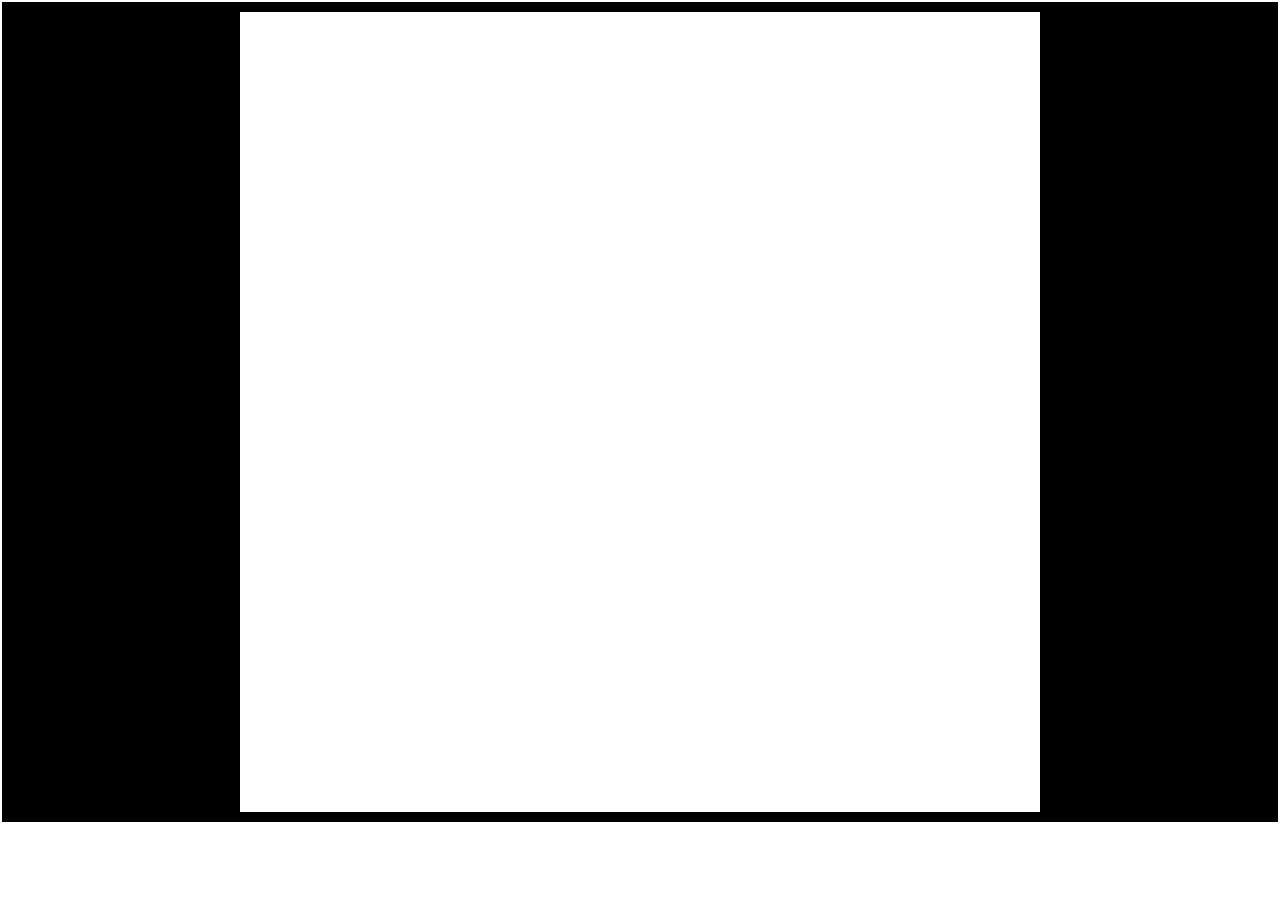
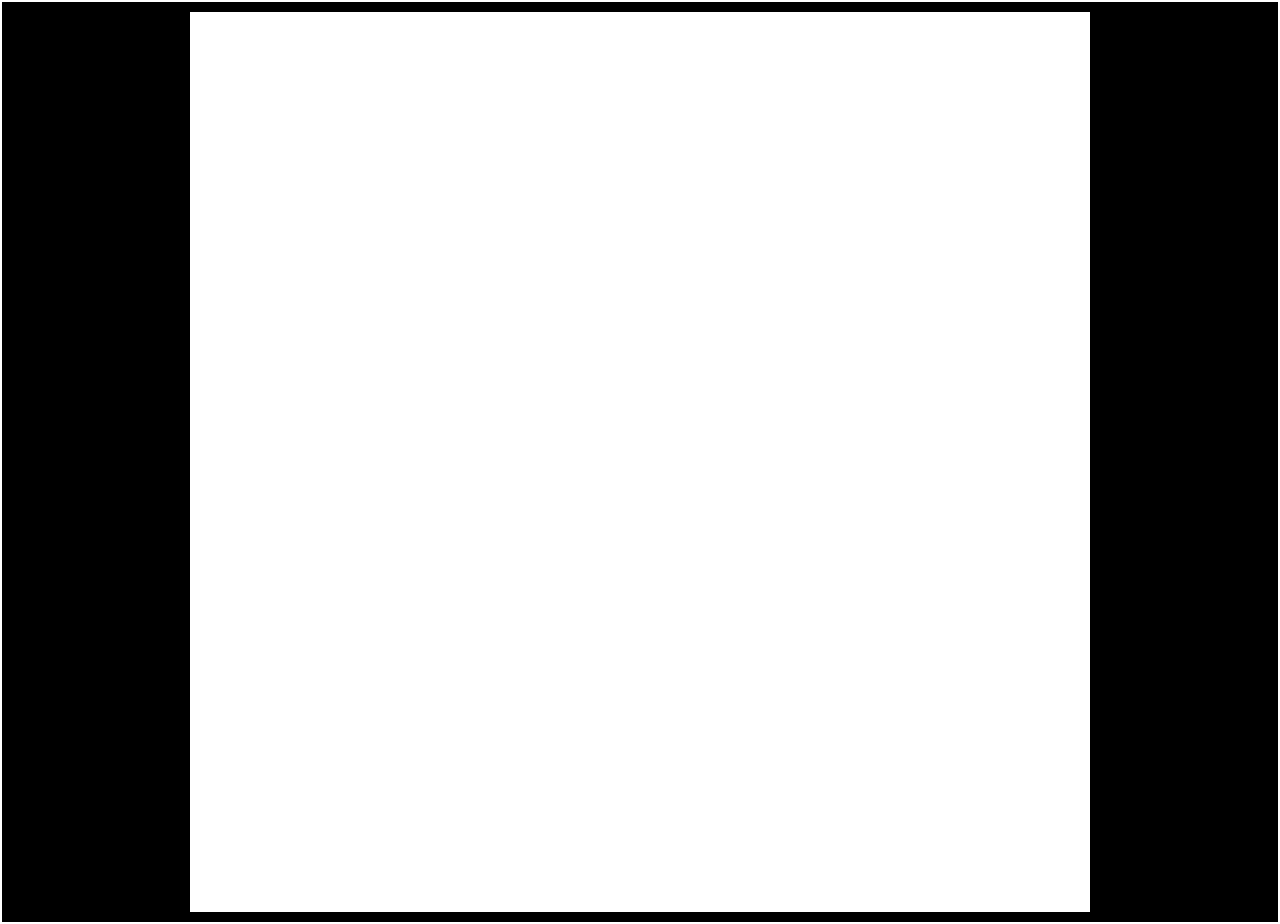
Before and after one commit to LuisJZ2004/buskisterclansa, a Django app: template buskisterclansa/movies/templates/movies/movie.html in a window 1280 px wide. Shown: the part 212-1136 px from the top of the page. Before the commit the page ends 1034 px from the top, so only its background shows below. Run offline with Django 4.2, Linux system fonts and the light colour scheme; the template is opened without the code that fills it, so the values that code supplies are empty.

Commit message:
base layout for movies

```diff
--- a/buskisterclansa/movies/templates/movies/movie.html
+++ b/buskisterclansa/movies/templates/movies/movie.html
@@ -1,27 +1,2 @@
-{% extends '../home/base_layout.html' %}
+{% extends 'movies/movie_layout.html' %}
 {% load static %}
-
-{% block styles %}
-<style>
-    main {
-        border: 2px solid white;
-        padding: 10px;
-        display: flex;
-        justify-content: center;
-    }
-    main .main-container {
-        border: 2px solid white;
-        min-width: 800px;
-        min-height: 800px;
-        background-color: white;
-    }
-</style>
-{% endblock styles %}
-
-{% block content %}
-<main>
-    <div class="main-container">
-
-    </div>
-</main>
-{% endblock content %}
--- /dev/null
+++ b/buskisterclansa/movies/templates/movies/movie_layout.html
@@ -0,0 +1,28 @@
+{% extends '../home/base_layout.html' %}
+{% load static %}
+
+{% block styles %}
+<style>
+    main {
+        border: 2px solid white;
+        padding: 10px;
+        display: flex;
+        justify-content: center;
+    }
+    main .main-container {
+        border: 2px solid white;
+        min-width: 900px;
+        min-height: 900px;
+        background-color: white;
+    }
+</style>
+{% endblock styles %}
+
+{% block content %}
+<main>
+    <div class="main-container">
+        {% block movie_content %}
+        {% endblock  %}
+    </div>
+</main>
+{% endblock content %}
```
